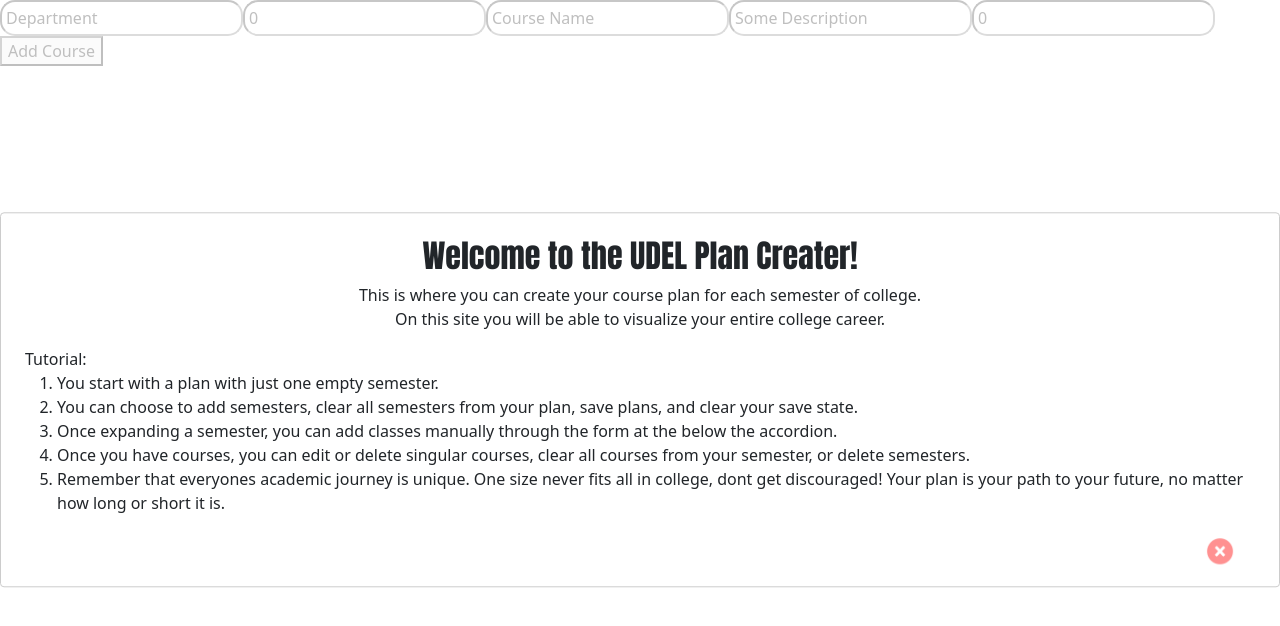
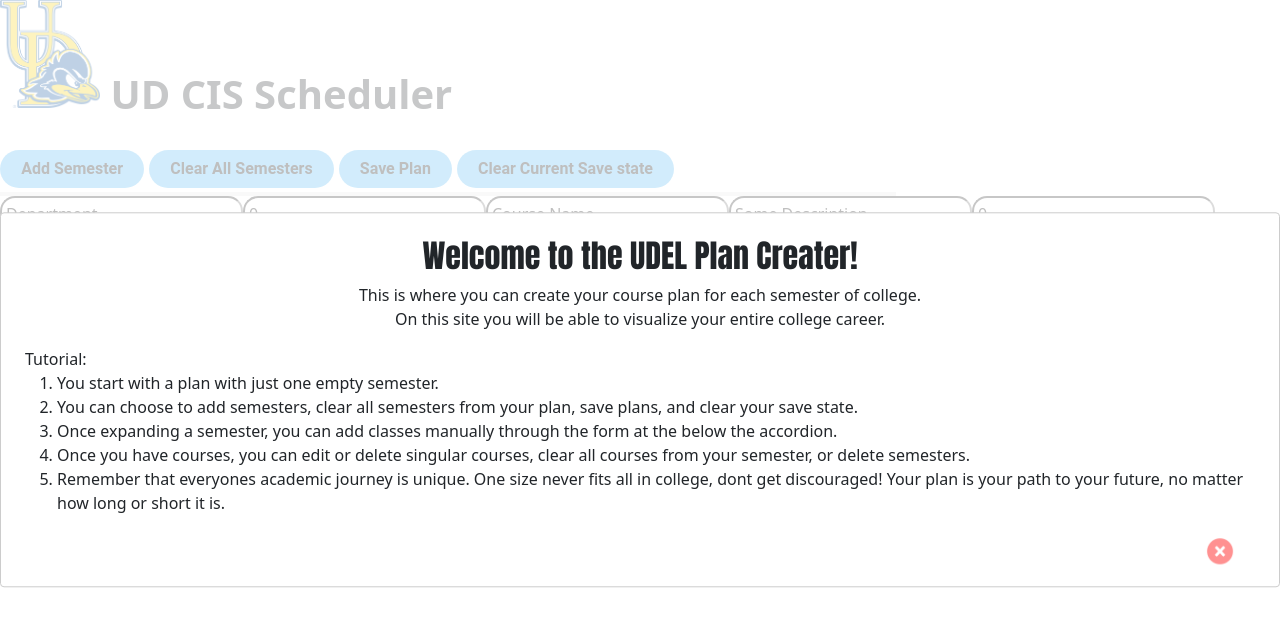
Before and after one commit to UD-CISC275-F21/ud-cis-scheduler-team-16, a React (Create React App) app: page / in a window 1280 px wide. Shown: the top 626 px of the page. Built offline with nearby package versions, Linux system fonts and the light colour scheme.

Commit message:
trying to render plan but coding is STUPID!

```diff
--- a/src/App.tsx
+++ b/src/App.tsx
@@ -1,5 +1,6 @@
-import React, { useState} from "react";
+import React, { useState } from "react";
 import  Modal from "react-modal";
+import { PlanViewer } from "./components/PlanViewer";
 import { load } from "./components/SaveAndLoad";
 import { handleAddCourseChange, handleAddCourseSubmit } from "./components/AddCourse";
 import { WriteMessage, customModal} from "./components/WelcomeMessage";
@@ -54,6 +55,19 @@ const App = () : JSX.Element => {
             >
                 <WriteMessage closeModal = {() => setOpen(false)} ></WriteMessage>
             </Modal>
+            <PlanViewer
+                plan = {plan}
+                setPlan = {setPlan}
+                currentSemesterID = {currentSemesterID}
+                setCurrentSemesterID = {setCurrentSemesterID}
+                currentCourseID = {currentCourseID}
+                setCurrentCourseID = {setCurrentCourseID}
+                editCourseData = {editCourseData}
+                setEditCourseData = {setEditCourseData}
+                semNum ={semNum}
+                setSemNum = {setSemNum}
+            >
+            </PlanViewer>
 
             <form role = "add-course" onSubmit={(event: React.FormEvent<HTMLFormElement>) => handleAddCourseSubmit(event, plan, setPlan, currentSemesterID, setCurrentCourseID, addCourseData)}>
                 <input
```
